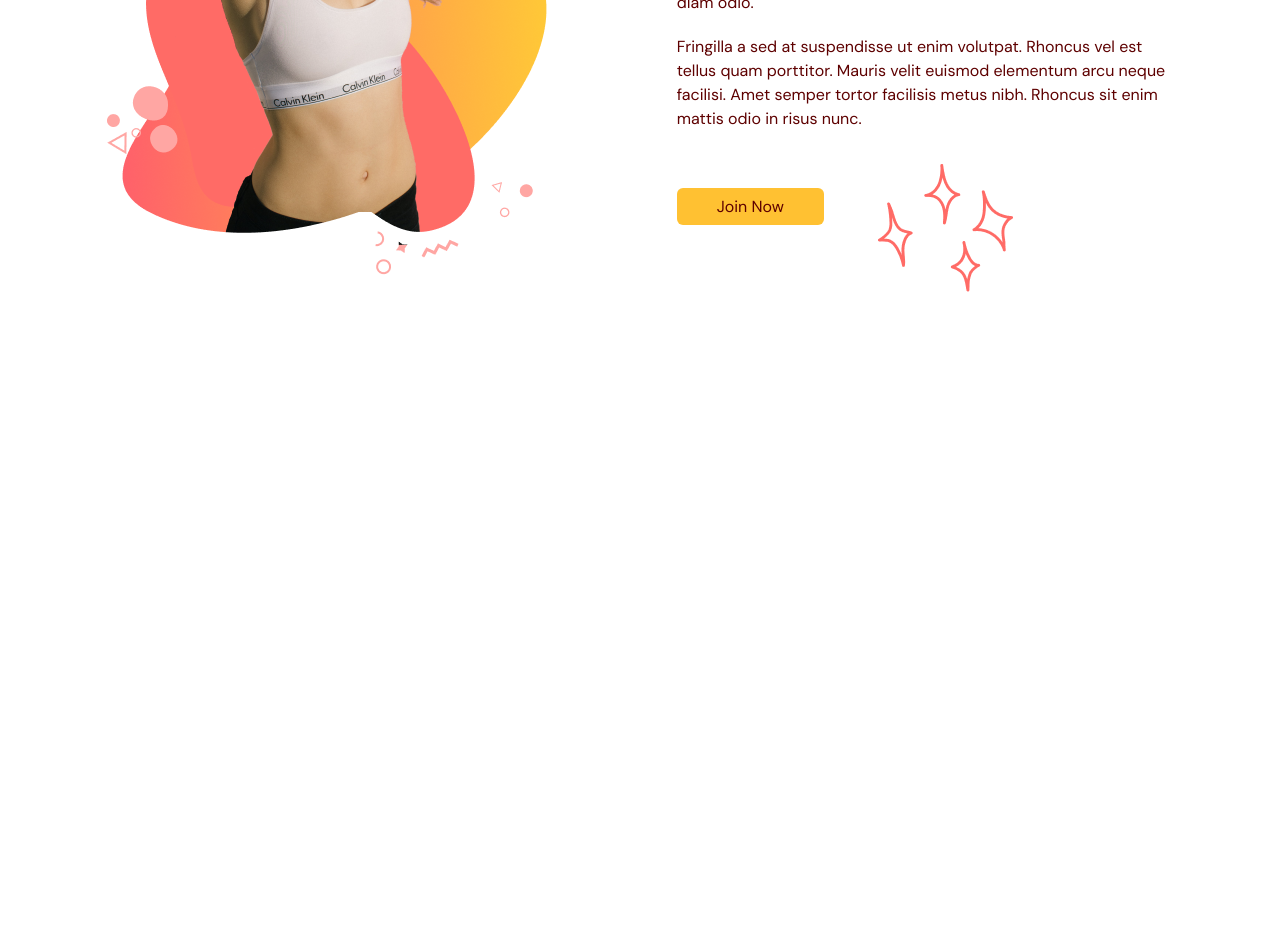
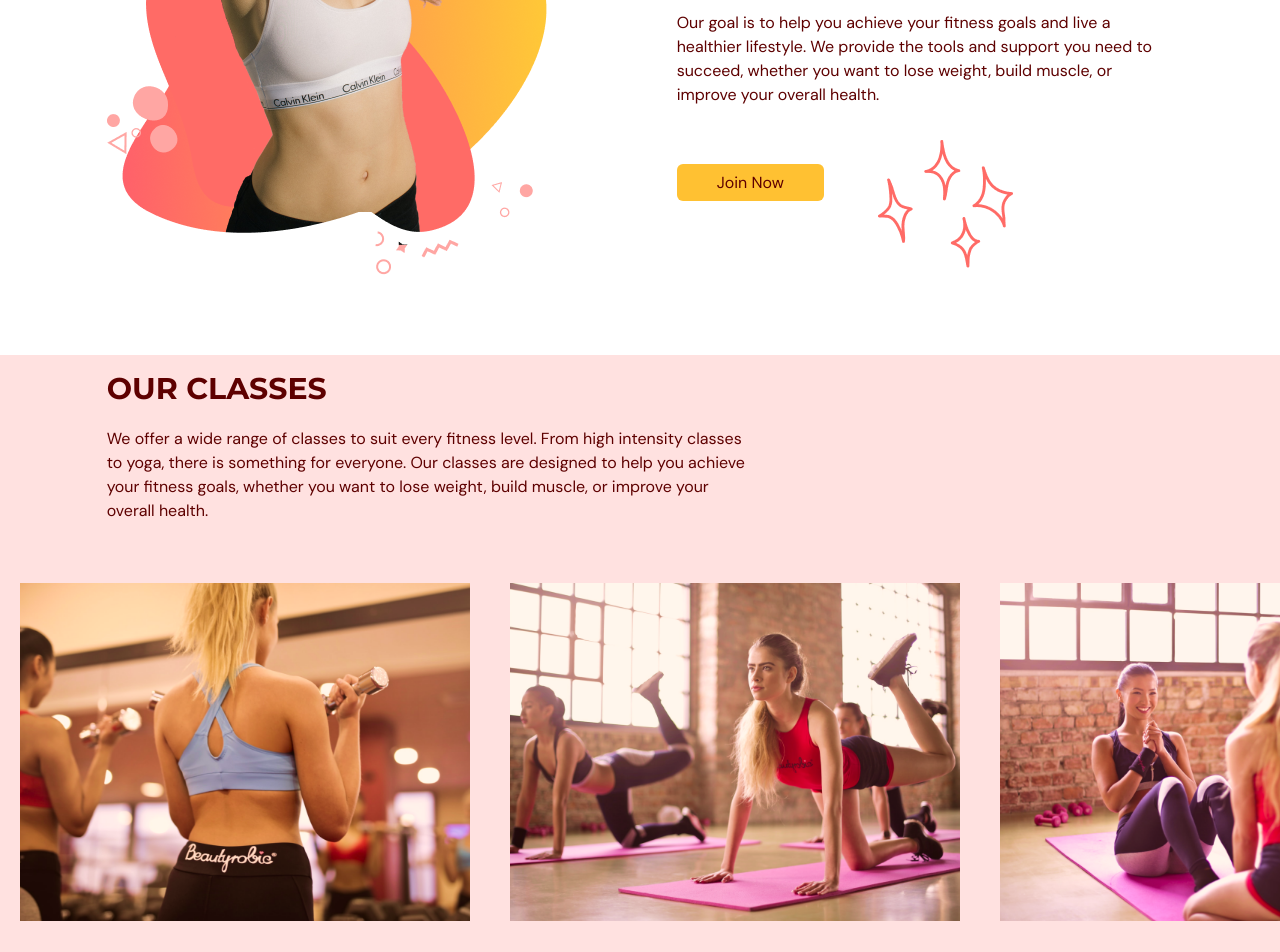
Before and after one commit to karen-baltazar/web_dev_practice, a React (Vite) app in the folder fitness-app/: page / in a window 1280 px wide. Shown: the part 1774-2726 px from the top of the page. Before the commit the page ends 2129 px from the top, so only its background shows below. Built offline with nearby package versions, Linux system fonts and the light colour scheme.

Commit message:
[fitness-app] Create and style classes page

```diff
--- a/fitness-app/src/App.tsx
+++ b/fitness-app/src/App.tsx
@@ -1,6 +1,7 @@
 import Navbar from "@/scenes/navbar";
 import Home from "@/scenes/home";
 import Benefits from "@/scenes/benefits";
+import OurClasses from "@/scenes/ourclasses";
 import { useEffect, useState } from "react";
 import { SelectedPage } from "@/shared/type";
 
@@ -32,6 +33,7 @@ function App() {
         />
         <Home setSelectedPage={setSelectedPage} />
         <Benefits setSelectedPage={setSelectedPage} />
+        <OurClasses setSelectedPage={setSelectedPage} />
       </div>
     </>
   )
--- a/fitness-app/src/scenes/benefits/index.tsx
+++ b/fitness-app/src/scenes/benefits/index.tsx
@@ -132,18 +132,16 @@ const Benefits = ({ setSelectedPage }: Props) => {
                             }}
                         >
                             <p className="my-5">
-                                Nascetur aenean massa auctor tincidunt. Iaculis potenti amet
-                                egestas ultrices consectetur adipiscing ultricies enim. Pulvinar
-                                fames vitae vitae quis. Quis amet vulputate tincidunt at in
-                                nulla nec. Consequat sed facilisis dui sit egestas ultrices
-                                tellus. Ullamcorper arcu id pretium sapien proin integer nisl.
-                                Felis orci diam odio.
+                                Our members are our top priority. We provide the best facilities,
+                                trainers and classes to help you reach your fitness goals.
+                                With millions of happy members, we are confident that you will
+                                love our gym as much as we do.
                             </p>
                             <p className="mb-5">
-                                Fringilla a sed at suspendisse ut enim volutpat. Rhoncus vel est
-                                tellus quam porttitor. Mauris velit euismod elementum arcu neque
-                                facilisi. Amet semper tortor facilisis metus nibh. Rhoncus sit
-                                enim mattis odio in risus nunc.
+                                Our goal is to help you achieve your fitness goals and live a
+                                healthier lifestyle. We provide the tools and support you need
+                                to succeed, whether you want to lose weight, build muscle, or
+                                improve your overall health.
                             </p>
                         </motion.div>
 
--- /dev/null
+++ b/fitness-app/src/scenes/ourclasses/Class.tsx
@@ -0,0 +1,25 @@
+type Props = {
+    name: string;
+    description: string;
+    image: string;
+}
+
+const Class = ({ name, description, image}: Props) => {
+    const overlayStyles = `p-5 absolute z-30 flex h-[380px] w-[450px]
+        flex-col justify-center items-center whitespace-normal bg-primary-500
+        text-center text-white opacity-0 transition duration-500 hover:opacity-90`;
+
+    return (
+        <>
+            <li className="relative mx-5 inline-block h-[380px] w-[450px]">
+                <div className={overlayStyles}>
+                    <p className="text-2xl">{name}</p>
+                    <p className="mt-5">{description}</p>
+                </div>
+                <img alt={`${image}`} src={image} />
+            </li>
+        </>
+    );
+}
+
+export default Class;
--- /dev/null
+++ b/fitness-app/src/scenes/ourclasses/index.tsx
@@ -0,0 +1,95 @@
+import { SelectedPage, ClassType } from "@/shared/type";
+import image1 from "@/assets/image1.png";
+import image2 from "@/assets/image2.png";
+import image3 from "@/assets/image3.png";
+import image4 from "@/assets/image4.png";
+import image5 from "@/assets/image5.png";
+import image6 from "@/assets/image6.png";
+import { motion } from "framer-motion";
+import HText from "@/shared/HText";
+import Class from "./Class";
+
+const classes: Array<ClassType> = [
+    {
+        name: "Weightlifting",
+        description: "Weight training is a type of strength training that uses weights for resistance. It helps to build muscle, increase strength, and improve overall fitness.",
+        image: image1,
+    },
+    {
+        name: "Yoga",
+        description: "Yoga is a mind-body practice that combines physical postures, breathing exercises, and meditation. It helps to improve flexibility, strength, and mental well-being.",
+        image: image2,
+    },
+    {
+        name: "HIIT",
+        description: "HIIT (high-intensity interval training) is a type of workout that alternates between intense bursts of activity and short rest periods. It helps to burn fat, build muscle, and improve cardiovascular fitness.",
+        image: image3,
+    },
+    {
+        name: "Pilates",
+        description: "Pilates is a form of exercise that focuses on core strength, flexibility, and posture. It helps to improve balance, coordination, and overall body awareness.",
+        image: image4,
+    },
+    {
+        name: "Spin",
+        description: "Spin is a high-intensity cycling workout that is done on a stationary bike. It helps to burn calories, improve cardiovascular fitness, and build leg strength.",
+        image: image5,
+    },
+    {
+        name: "Zumba",
+        description: "Zumba is a dance workout that combines Latin and international music with dance moves. It helps to burn calories, improve coordination, and boost mood.",
+        image: image6,
+    },
+]
+
+type Props = {
+    setSelectedPage: (selectedPage: SelectedPage) => void;
+}
+
+const OurClasses = ({ setSelectedPage}: Props) => {
+  return (
+    <>
+        <section id="ourClasses" className="w-full bg-primary-100 py-4">
+            <motion.div
+                onViewportEnter={() => setSelectedPage(SelectedPage.OurClasses)}
+            >
+                <motion.div
+                    className="mx-auto w-5/6"
+                    initial="hidden"
+                    whileInView="visible"
+                    viewport={{ once: true, amount: 0.5 }}
+                    transition={{ duration: 0.5 }}
+                    variants={{
+                    hidden: { opacity: 0, x: -50 },
+                    visible: { opacity: 1, x: 0 },
+                    }}
+                >
+                    <div className="md:w-3/5">
+                        <HText>OUR CLASSES</HText>
+                        <p className="py-5">
+                            We offer a wide range of classes to suit every fitness level.
+                            From high intensity classes to yoga, there is something for everyone.
+                            Our classes are designed to help you achieve your fitness goals,
+                            whether you want to lose weight, build muscle, or improve your overall health.
+                        </p>
+                    </div>
+                </motion.div>
+                <div className="mt-10 h-[353px] w-full overflow-x-auto overflow-y-hidden">
+                    <ul className="w-[2800px] whitespace-nowrap">
+                        {classes.map((item, index) => (
+                            <Class
+                                key={`${item.name}-${index}`}
+                                name={item.name}
+                                description={item.description}
+                                image={item.image}
+                            />
+                        ))}
+                    </ul>
+                </div>
+            </motion.div>
+        </section>
+    </>
+  )
+}
+
+export default OurClasses;
--- a/fitness-app/src/shared/type.ts
+++ b/fitness-app/src/shared/type.ts
@@ -10,3 +10,9 @@ export interface BenefitType {
     title: string;
     description: string;
 }
+
+export interface ClassType {
+    name: string;
+    description: string;
+    image: string;
+}
```
